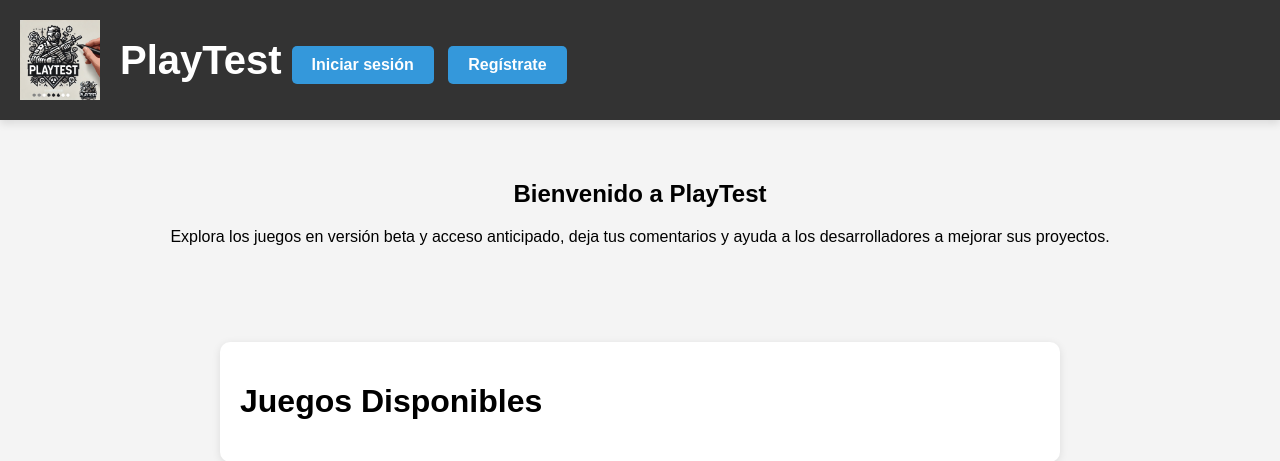
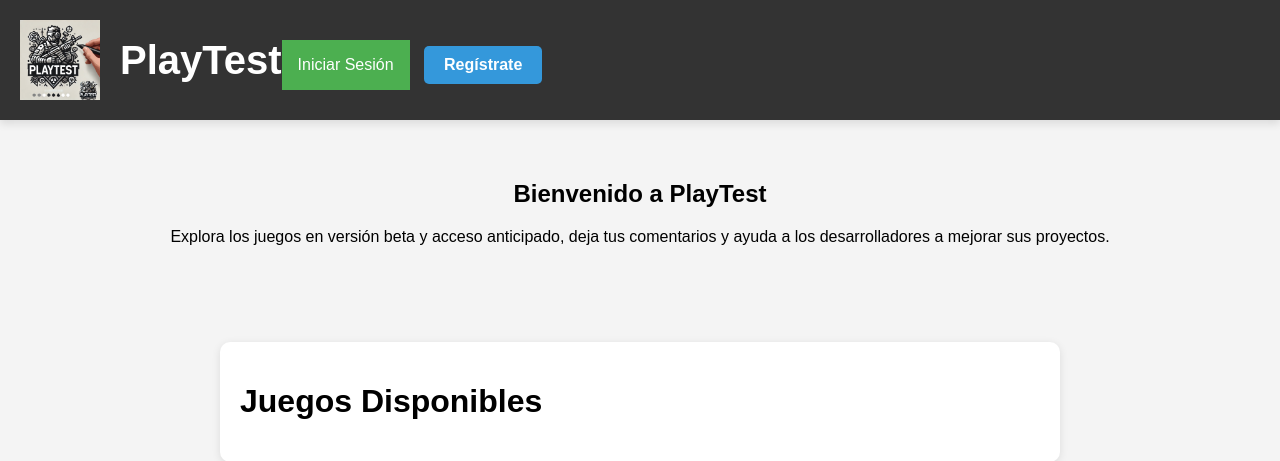
Before and after one commit to pontoandres/Playtest, a Django app: page / in a window 1280 px wide. Shown: the top 461 px of the page. Run offline with Django 5.2, Linux system fonts and the light colour scheme; data that the repository does not hold is empty.

Commit message:
commit boton desplegable home

```diff
--- a/myapp/static/css/styles.css
+++ b/myapp/static/css/styles.css
@@ -67,3 +67,47 @@ nav {
     float: right;
     margin-top: 10px;
 }
+
+/* Estilos para el botón desplegable */
+.dropbtn {
+    background-color: #4CAF50;
+    color: white;
+    padding: 16px;
+    font-size: 16px;
+    border: none;
+    cursor: pointer;
+}
+
+.dropdown {
+    position: relative;
+    display: inline-block;
+}
+
+.dropdown-content {
+    display: none;
+    position: absolute;
+    background-color: #f9f9f9;
+    min-width: 200px;
+    box-shadow: 0px 8px 16px 0px rgba(0,0,0,0.2);
+    z-index: 1;
+    padding: 12px 16px;
+}
+
+.dropdown-content form {
+    display: flex;
+    flex-direction: column;
+}
+
+.dropdown-content form label,
+.dropdown-content form input,
+.dropdown-content form button {
+    margin-bottom: 10px;
+}
+
+.dropdown:hover .dropdown-content {
+    display: block;
+}
+
+.dropdown:hover .dropbtn {
+    background-color: #3e8e41;
+}
--- /dev/null
+++ b/myapp/static/js/scripts.js
@@ -0,0 +1,16 @@
+document.addEventListener('DOMContentLoaded', function() {
+    const dropdown = document.querySelector('.dropdown');
+    const dropbtn = document.querySelector('.dropbtn');
+    const dropdownContent = document.querySelector('.dropdown-content');
+
+    dropbtn.addEventListener('click', function(event) {
+        event.stopPropagation();
+        dropdownContent.classList.toggle('show');
+    });
+
+    document.addEventListener('click', function(event) {
+        if (!dropdown.contains(event.target)) {
+            dropdownContent.classList.remove('show');
+        }
+    });
+});
--- /dev/null
+++ b/myapp/templates/base.html
@@ -0,0 +1,51 @@
+{% load static %}
+<!DOCTYPE html>
+<html lang="es">
+<head>
+    <meta charset="UTF-8">
+    <meta name="viewport" content="width=device-width, initial-scale=1.0">
+    <title>{% block title %}PlayTest{% endblock %}</title>
+    <link rel="stylesheet" type="text/css" href="{% static 'css/styles.css' %}">
+    <script src="{% static 'js/scripts.js' %}" defer></script>
+</head>
+<body>
+    <header>
+        <img src="{% static 'images/logoPlayTest.webp' %}" alt="Logo PlayTest">
+        <h1>PlayTest</h1>
+
+        <!-- Opciones de usuario: login y logout -->
+        <nav>
+            {% if not user.is_authenticated %}
+                <!-- Botón para iniciar sesión -->
+                <div class="dropdown">
+                    <button class="dropbtn">Iniciar Sesión</button>
+                    <div class="dropdown-content">
+                        <form method="post" action="{% url 'login' %}">
+                            {% csrf_token %}
+                            <label for="id_username">Nombre de usuario:</label>
+                            <input type="text" name="username" id="id_username" required>
+                            <label for="id_password">Contraseña:</label>
+                            <input type="password" name="password" id="id_password" required>
+                            <button type="submit">Iniciar Sesión</button>
+                        </form>
+                    </div>
+                </div>
+                <!-- Botón para registro -->
+                <a href="{% url 'register' %}" class="btn-register">Regístrate</a>
+            {% else %}
+                <!-- Botón para cerrar sesión -->
+                <a href="{% url 'logout' %}" class="btn-logout">Cerrar sesión</a>
+            {% endif %}
+        </nav>
+    </header>
+
+    <main>
+        {% block content %}
+        {% endblock %}
+    </main>
+
+    <footer>
+        &copy; 2024 PlayTest. Todos los derechos reservados.
+    </footer>
+</body>
+</html>
--- a/myapp/templates/game_list.html
+++ b/myapp/templates/game_list.html
@@ -1,36 +1,9 @@
-<!-- templates/game_list.html -->
-{% load static %}
+{% extends "base.html" %}
 {% load custom_tags %}
 
-<!DOCTYPE html>
-<html lang="es">
-<head>
-    <meta charset="UTF-8">
-    <meta name="viewport" content="width=device-width, initial-scale=1.0">
-    <title>PlayTest - Juegos Disponibles</title>
-    <link rel="stylesheet" type="text/css" href="{% static 'css/styles.css' %}">
-</head>
-<body>
+{% block title %}PlayTest - Juegos Disponibles{% endblock %}
 
-    <!-- Header con el logo y el nombre de la página -->
-    <header>
-        <img src="{% static 'images/logoPlayTest.webp' %}" alt="Logo PlayTest">
-        <h1>PlayTest</h1>
-
-        <!-- Opciones de usuario: login y logout -->
-        <nav>
-            {% if not user.is_authenticated %}
-                <!-- Botón para iniciar sesión -->
-                <a href="{% url 'login' %}" class="btn-login">Iniciar sesión</a>
-                <!-- Botón para registro -->
-                <a href="{% url 'register' %}" class="btn-register">Regístrate</a>
-            {% else %}
-                <!-- Botón para cerrar sesión -->
-                <a href="{% url 'logout' %}" class="btn-logout">Cerrar sesión</a>
-            {% endif %}
-        </nav>
-    </header>
-
+{% block content %}
     <!-- Sección de bienvenida -->
     <section class="welcome">
         <h2>Bienvenido a PlayTest</h2>
@@ -53,10 +26,4 @@
             {% endfor %}
         </ul>
     </div>
-
-    <footer>
-        &copy; 2024 PlayTest. Todos los derechos reservados.
-    </footer>
-
-</body>
-</html>
+{% endblock %}
```
